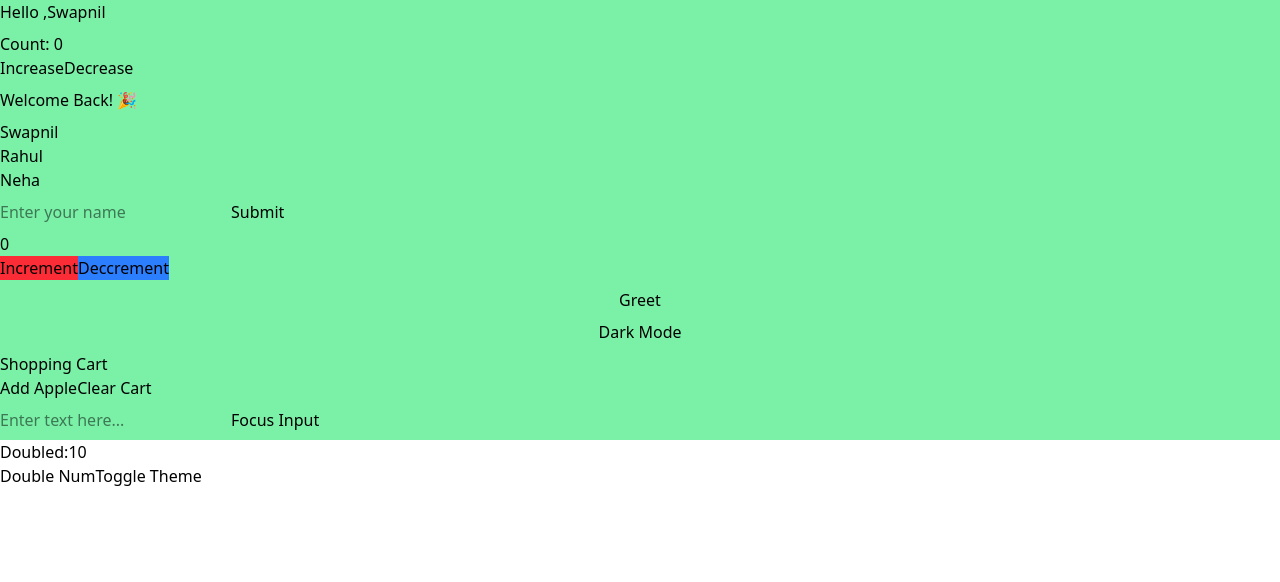
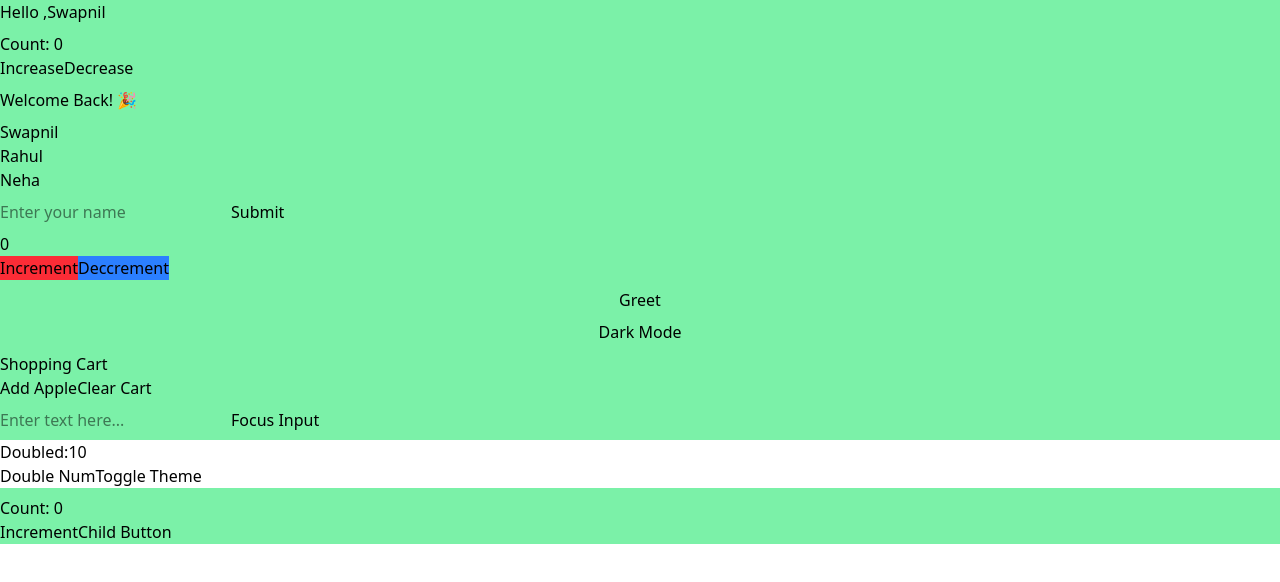
Before and after one commit to SwapniL1563/prep_react, a React (Vite) app: page / in a window 1280 px wide. Shown: the top 582 px of the page. Built offline with nearby package versions, Linux system fonts and the light colour scheme.

Commit message:
feat:add useCallback hook

```diff
--- a/src/App.tsx
+++ b/src/App.tsx
@@ -9,6 +9,7 @@ import ThemeSwitch from "./hooks/useContext"
 import Cart from "./hooks/useReducer";
 import FocusInput from "./hooks/useRef";
 import { ExpensiveCalculations } from "./hooks/useMemo";
+import AppCb from "./hooks/useCallback";
 
 function App() {
   return (
@@ -24,6 +25,7 @@ function App() {
     <Cart/>
     <FocusInput/>
     <ExpensiveCalculations/>
+    <AppCb/>
 
    </div>
   )
--- /dev/null
+++ b/src/hooks/useCallback.tsx
@@ -0,0 +1,45 @@
+// useCallback - react hook that return memoized version of callback fn
+// It prevent a fn from being recreated on every render, unless its dependencies change
+
+import { useCallback, useState } from "react";
+
+// syntax:const memoizedFn = useCallback(()=> {
+// // fn logic here
+//  },[dependency])
+
+// return the reference to fn
+// 1st render -> memoized fn
+// 2nd render -> if dependencies didn't change, return same fn refernce
+// if dependencies change, recreate the fn
+
+// need:
+// in react,fn are re-created every time a comp. re-render
+// if u pass these fn as prop to child comp, it may cause unnecessary re-render ( coz child think prop has changes )
+
+// analogy:
+// useCallback -> speed-dial number in phone
+// without it -> type num every time(new fn every render)
+// with it -> press the saved speed-dial(same fn ref. used)
+
+// eg.
+
+function Button({onClick,label}) {
+    console.log(`${label} rendered`);
+    return <button onClick={onClick}>{label}</button>
+}
+
+export default function AppCb(){
+    const [count,setCount] = useState(0);
+
+    const handleClick = useCallback(() => {
+        console.log("Button Click");
+    },[]);
+
+    return (
+        <div>
+            <h2>Count: {count}</h2>
+            <button onClick={() => setCount(count + 1)}>Increment</button>
+            <Button onClick={handleClick} label="Child Button"/>
+        </div>
+    )
+}
```
